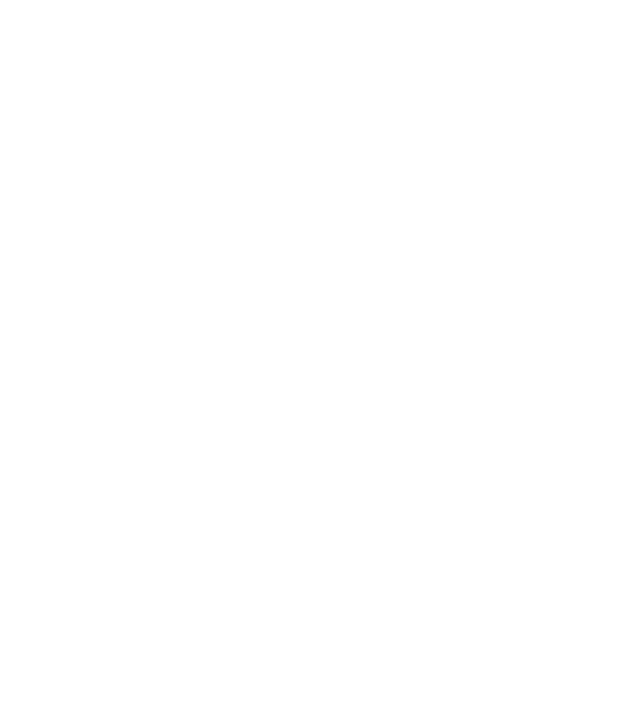
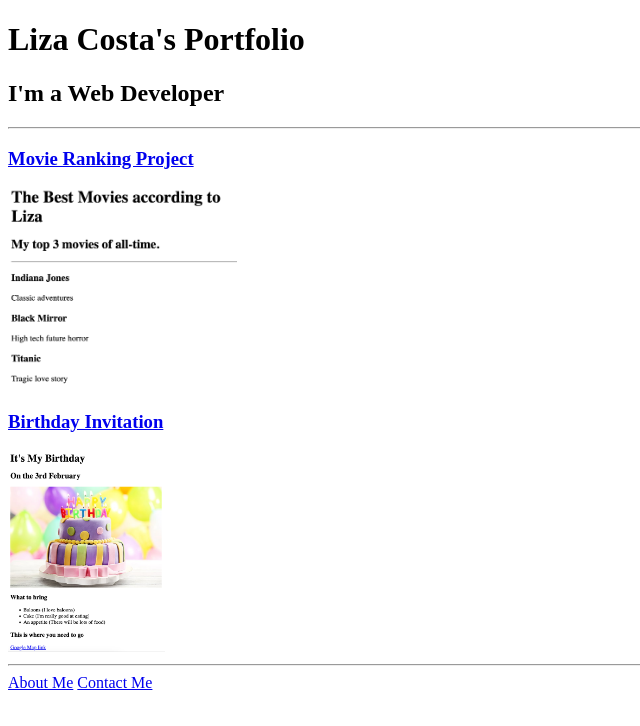
Before and after one commit to costa-liza/html-portfolio, a plain HTML site: page index.html in a window 1280 px wide. Shown: the whole page, without its empty margins (0-640 px from the left). Drawn offline with Linux system fonts and the light colour scheme.

Commit message:
Add files via upload

```diff
--- a/index.html
+++ b/index.html
@@ -1,15 +1,23 @@
 <!-- TODO 1: Create the HTML Boilerplate -->
+<!DOCTYPE html>
+<html lang="en">
 
-<!-- TODO 2: Add Your previous projects' HTML into the public folder -->
+<head>
+    <meta charset="UTF-8">
+    <title>Liza's Portfolio</title>
+</head>
 
-<!-- TODO 3: Take screenshots of your project previews and add the images to the images folder -->
+<body>
+    <h1>Liza Costa's Portfolio</h1>
+    <h2>I'm a Web Developer</h2>
+    <hr />
+    <h3><a href="./public/movie-ranking.html">Movie Ranking Project</a></h3>
+    <img src="assets/images/Movies.png" height="200"/>
+    <a href="./public/birthday-invite.html"><h3>Birthday Invitation</h3></a>
+    <img src="assets/images/Invitation.png" height="200"/>
+    <hr />
+    <a href="./public/about.html">About Me</a>
+    <a href="./public/contact.html">Contact Me</a>
+</body>
 
-<!-- TODO 4: Add titles/subtitles etc. -->
-
-<!-- TODO 5: Add a link to the project pages -->
-
-<!-- TODO 6: Add images to show the project previews
-HINT for TODO 6: You can use the height attribute set to 200 to make the image smaller:
-https://developer.mozilla.org/en-US/docs/Web/HTML/Element/img#attr-height -->
-
-<!-- TODO 7: Add the Contact Me and About Me page links -->
+</html>
```
